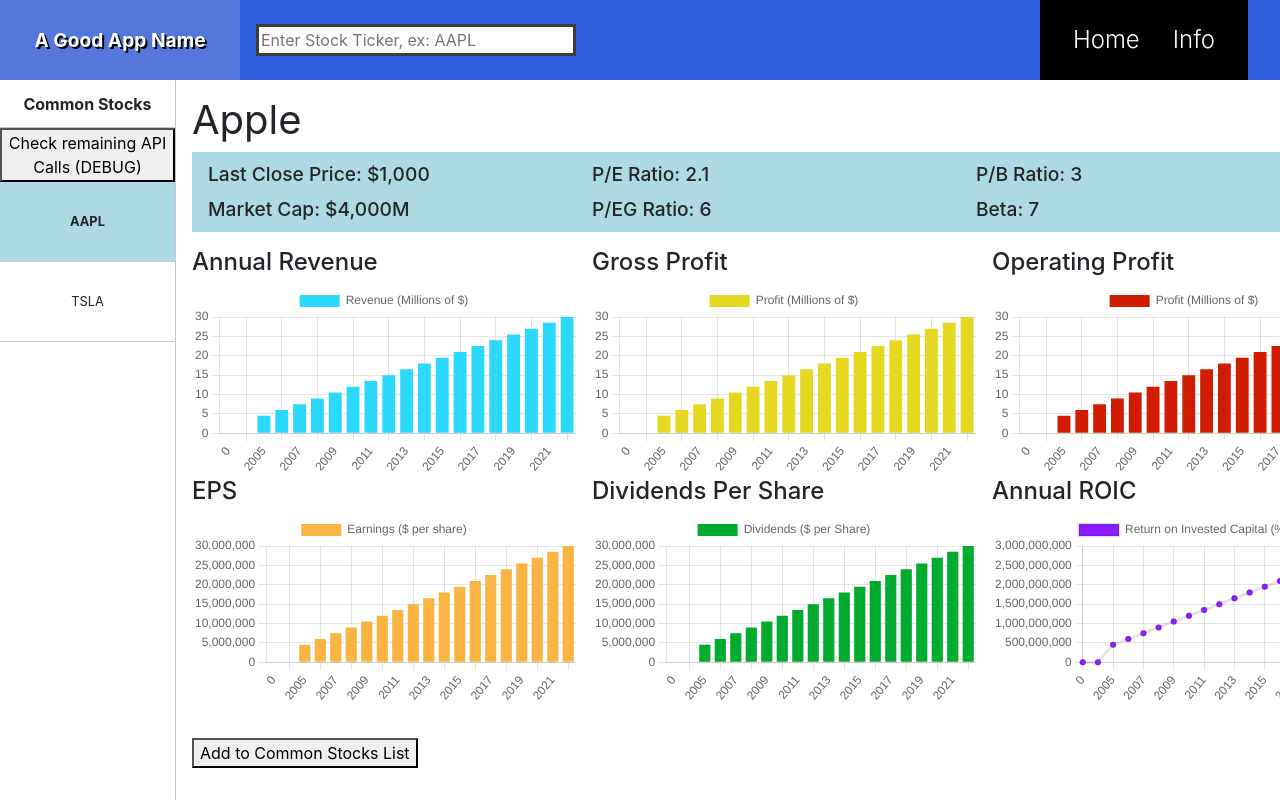
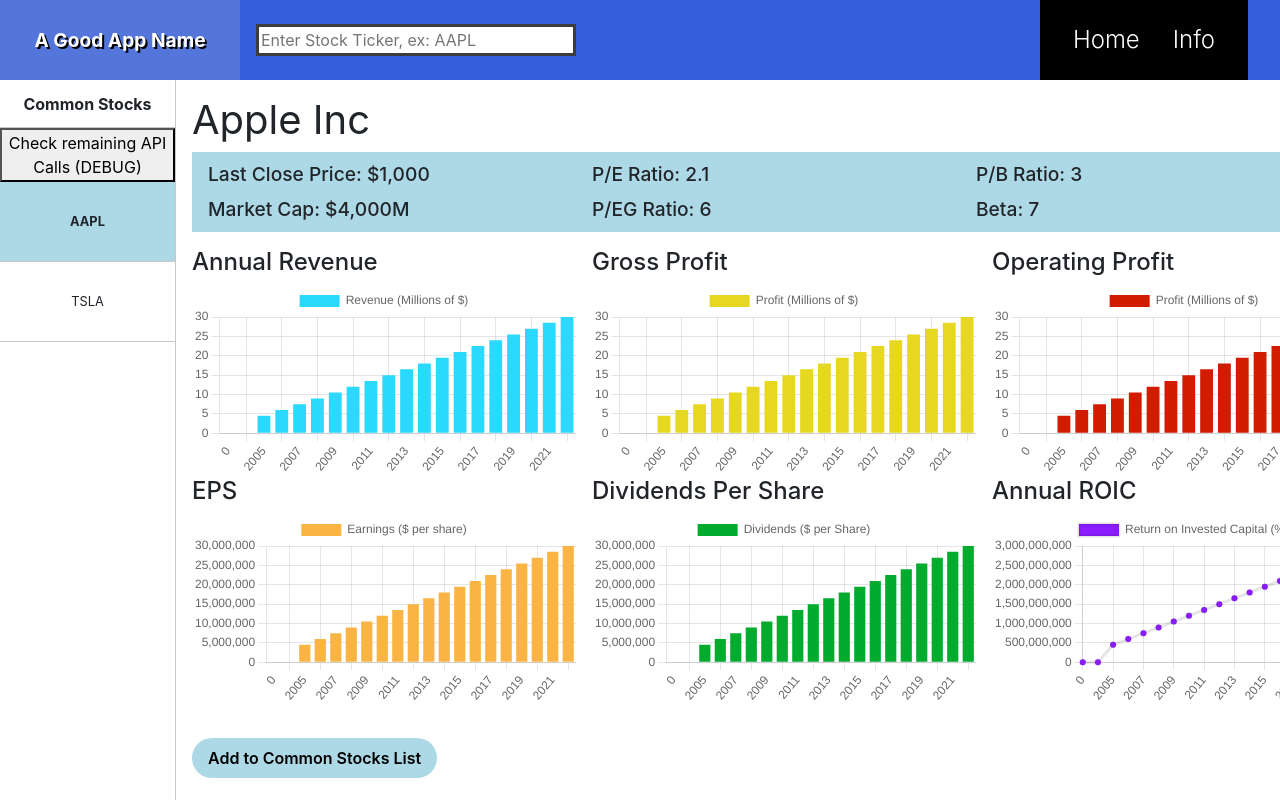
Before and after one commit to andiz-hang/Swordfish, a React (Create React App) app: page / in a window 1280 px wide. Both pictures are taken after a click on the item "AAPL". Shown: the top 800 px of the page. Built offline with nearby package versions, Linux system fonts and the light colour scheme.

Commit message:
added some interactive styling

```diff
--- a/src/components/ApiHandler.jsx
+++ b/src/components/ApiHandler.jsx
@@ -23,7 +23,7 @@
   getStatsTEST: async (ticker) => {
     if (ticker === "AAPL") {
       return {
-        name: "Apple",
+        name: "Apple Inc",
         price: 1000,
         pe: 2.1,
         pb: 3.0,
--- a/src/components/Banner.css
+++ b/src/components/Banner.css
@@ -27,7 +27,11 @@
 .search-bar {
   margin: 1.5rem 1rem;
   width: 20rem;
-  border: 3px solid rgb(60, 60, 60);
+  border: 0.2rem solid rgb(60, 60, 60);
+}
+
+.search-bar:hover {
+  border: 0.2rem solid rgb(120, 120, 120);
 }
 
 .nav-bar {
--- a/src/components/MainPage.css
+++ b/src/components/MainPage.css
@@ -48,3 +48,17 @@
 .DividendBar>h1 {
   font-size: 1.5rem;
 }
+
+.add-to-list-button {
+  background-color: lightblue;
+  /* text-decoration: underline; */
+  font-weight: 600;
+
+  padding: 0.5rem 1rem;
+  border-radius: 10rem;
+  border: none
+}
+
+.add-to-list-button:hover {
+  background-color: rgb(160, 199, 214);
+}
--- a/src/components/main-page-components/StockInfo.jsx
+++ b/src/components/main-page-components/StockInfo.jsx
@@ -116,7 +116,10 @@
             </div>
           </div>
 
-          <button onClick={() => this.props.onAddStock(this.props.stock)}>
+          <button
+            className="add-to-list-button"
+            onClick={() => this.props.onAddStock(this.props.stock)}
+          >
             Add to Common Stocks List
           </button>
         </main>
```
